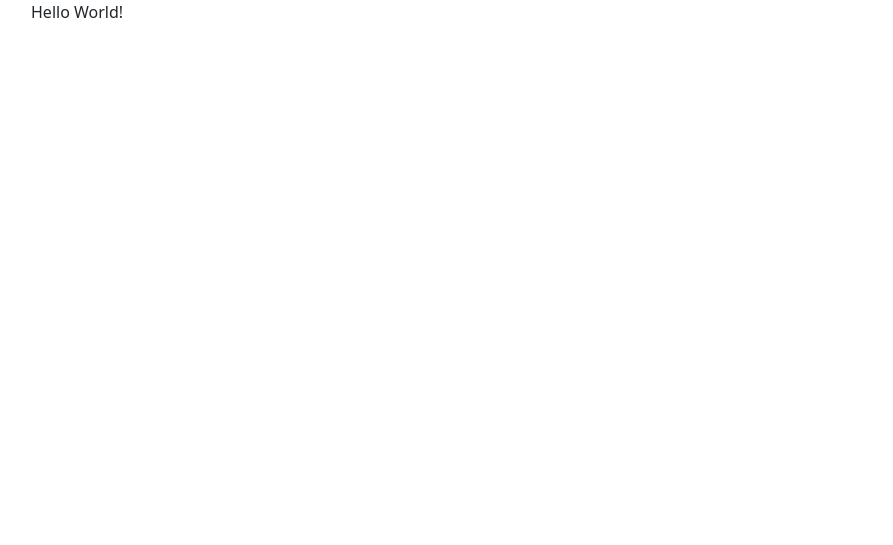
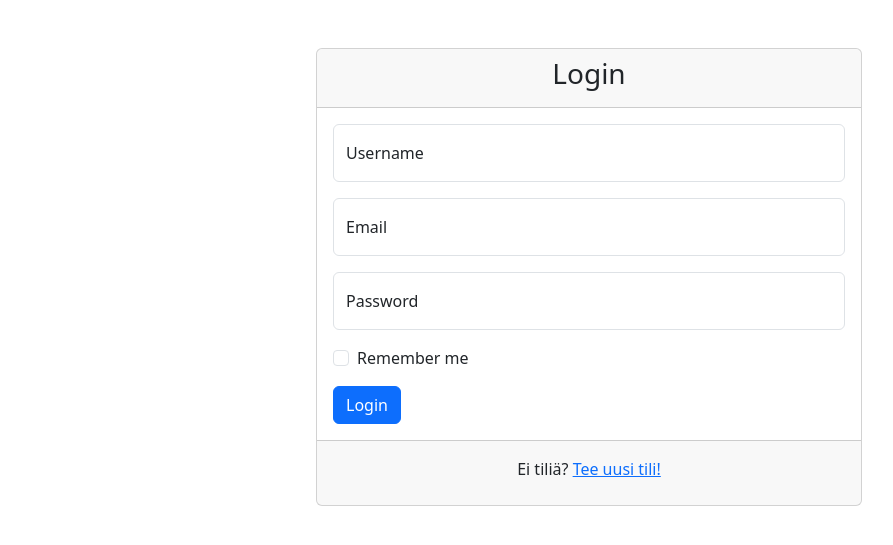
Before and after one commit to RPLaine/djangotest, a Django app: page /login/ in a window 1280 px wide. Before the commit the part shown is almost empty. Shown: the top 545 px of the page, without its empty margins (51-944 px from the left). Run offline with Django 4.2, Linux system fonts and the light colour scheme.

Commit message:
Update login.html

```diff
--- a/project/login/templates/login/login.html
+++ b/project/login/templates/login/login.html
@@ -6,7 +6,45 @@
     </head>
     <body>
         <div class="container">
-            <p>Hello World!</p>
+            <div class="row justify-content-center">
+                <div class="col-md-6">
+                    <div class="card mt-5">
+                        <div class="card-header">
+                        <h3 class="text-center">Login</h3>
+                        </div>
+                        <div class="card-body">
+                            {% if form.errors %}
+                            <div class="alert alert-danger" role="alert">
+                                Invalid username or password
+                            </div>
+                            {% endif %}
+                            <form method="post" action="{% url 'login' %}">
+                                {% csrf_token %}
+                                <div class="form-floating mb-3">
+                                    <input type="text" class="form-control" id="id_username" placeholder="Username" required>
+                                    <label for="id_username">Username</label>
+                                </div>
+                                <div class="form-floating mb-3">
+                                    <input type="email" class="form-control" id="id_email" placeholder="name@example.com" required>
+                                    <label for="id_email">Email</label>
+                                </div>
+                                <div class="form-floating mb-3">
+                                    <input type="password" class="form-control" id="id_password" placeholder="Password" required>
+                                    <label for="id_password">Password</label>
+                                </div>
+                                <div class="mb-3 form-check">
+                                    <input type="checkbox" class="form-check-input" id="id_remember" name="remember">
+                                    <label class="form-check-label" for="id_remember">Remember me</label>
+                                </div>
+                                <button type="submit" class="btn btn-primary">Login</button>
+                            </form>
+                        </div>
+                        <div class="card-footer">
+                            <p class="mt-2 text-center">Ei tiliä? <a href="#">Tee uusi tili!</a></p>
+                        </div>
+                    </div>
+                </div>
+            </div>
         </div>
         <script src="https://cdn.jsdelivr.net/npm/bootstrap@5.3.2/dist/js/bootstrap.bundle.min.js" integrity="sha384-C6RzsynM9kWDrMNeT87bh95OGNyZPhcTNXj1NW7RuBCsyN/o0jlpcV8Qyq46cDfL" crossorigin="anonymous"></script>
     </body>
```
